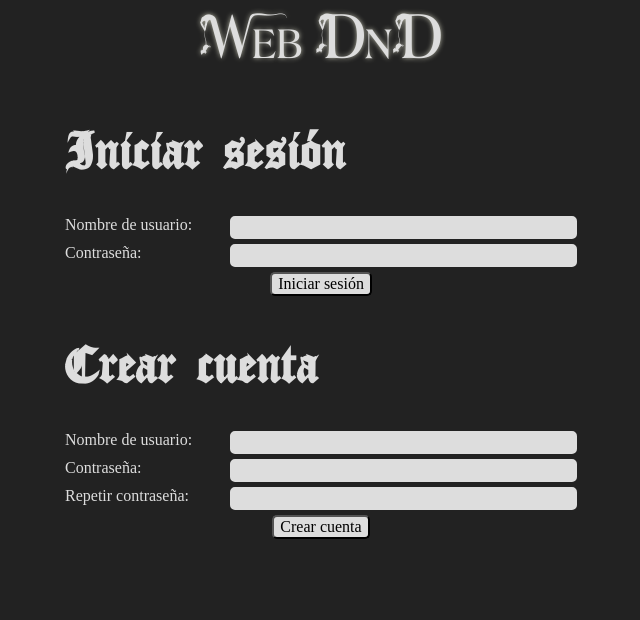
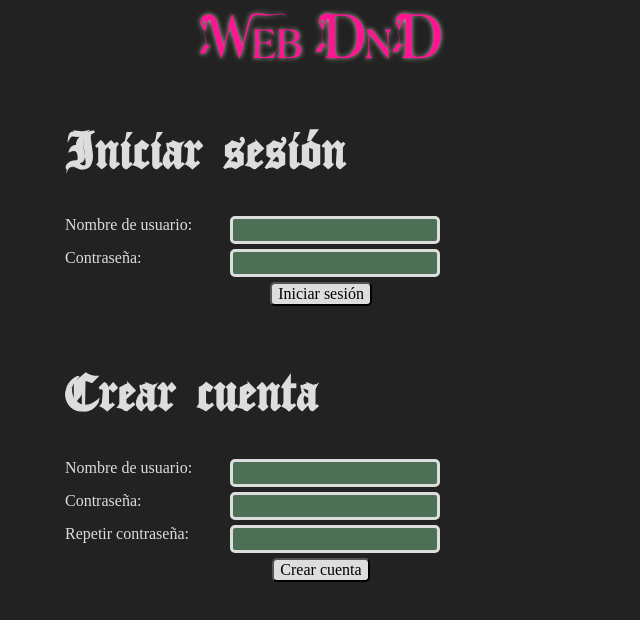
Before and after one commit to MagnoElMagnifico/web_dnd, a plain HTML site: page frontend/index.html in a window 1280 px wide. Shown: the whole page, without its empty margins (319-959 px from the left). Drawn offline with Linux system fonts and the light colour scheme.

Commit message:
haha funny

```diff
--- a/frontend/index.html
+++ b/frontend/index.html
@@ -3,37 +3,40 @@
     <head>
         <meta charset="utf-8">
         <meta name="viewport" content="width=device-width, initial-scale=1">
-        <link rel="stylesheet" href="/styles/style.css">
+        <link rel="stylesheet" href="styles/style.css">
 
-        <link rel="icon" type="image/png" sizes="32x32" href="/images/favicon-32x32.png">
-        <link rel="icon" type="image/png" sizes="16x16" href="/images/favicon-16x16.png">
+        <link rel="icon" type="image/png" sizes="32x32" href="images/favicon-32x32.png">
+        <link rel="icon" type="image/png" sizes="16x16" href="images/favicon-16x16.png">
 
         <title>Web DnD</title>
+
+
+
     </head>
     <body>
         <header>
-            <a class="logo" href="/">Web DnD</a>
+            <a class="prideLogo" href="/">Web DnD</a>
         </header>
 
         <main>
             <h1>Iniciar sesión</h1>
             <form id="login">
                 <label>Nombre de usuario:</label>
-                <input type="text" name="input-username" required>
+                <input type="text" class = "userInput" name="input-username" required>
                 <label>Contraseña:</label>
-                <input type="password" name="input-password" required>
+                <input type="password" class = "userInput" name="input-password" required>
                 <p class="inline-error" id="login-error" hidden>Ejemplo de error</p>
                 <button type="submit">Iniciar sesión</button>
             </form>
-
+            <br>
             <h1>Crear cuenta</h1>
             <form id="signup">
                 <label>Nombre de usuario:</label>
-                <input type="text" name="input-username" required>
+                <input type="text" class = "userInput"name="input-username" required>
                 <label>Contraseña:</label>
-                <input type="password" name="input-password1" required>
+                <input type="password" class = "userInput" name="input-password1" required>
                 <label>Repetir contraseña:</label>
-                <input type="password" name="input-password2" required>
+                <input type="password" class = "userInput" name="input-password2" required>
                 <p class="inline-error" id="signup-error" hidden>Ejemplo de error</p>
                 <button type="submit">Crear cuenta</button>
             </form>
--- a/frontend/styles/style.css
+++ b/frontend/styles/style.css
@@ -81,7 +81,7 @@ input:focus {
 
 input:user-invalid {
     background: #f05;
-    border: 3px solid #f05;
+    border: 3px solid #ffffff;
 }
 
 .inline-error {
@@ -91,3 +91,75 @@ input:user-invalid {
     justify-self: right;
     grid-column: 1 / span 2;
 }
+
+
+.userInput {
+    position: relative;
+    width:200px;
+    height:20px;
+    z-index: 2;
+    background: rgba(81, 121, 91, 0.9);
+    transition: background-color 0.3s ease;
+}
+
+.userInput:focus{
+    background-color: #23cb1c;
+}
+
+
+header .prideLogo{
+    margin: 0;
+
+    font-family: TheWitches;
+    font-size: 40pt;
+
+    text-decoration: none;
+    text-shadow: 0 0 5px #bba;
+    display: inline-block;
+    position: relative;
+    transition: background-color 0.3s ease;
+    animation: labelColorChange 5s infinite;
+}
+
+
+@keyframes labelColorChange {
+
+    0% {
+        color: #FF1493;
+        text-shadow: 0 0 5px #bba;
+    }
+    12.5% {
+        color: #FF0000;
+        text-shadow: 0 0 10px #bba;
+    }
+    25% {
+        color: #FFA500;
+        text-shadow: 0 0 15px #bba;
+    }
+    37.5% {
+        color: #FFFF00;
+        text-shadow: 0 0 20px #bba;
+    }
+    50% {
+        color: #7FFF00;
+        text-shadow: 0 0 25px #bba;
+    }
+    62.5% {
+        color: #00FFFF;
+        text-shadow: 0 0 20px #bba;
+    }
+    75% {
+        color: #0000FF;
+        text-shadow: 0 0 15px #bba;
+    }
+    87.5% {
+        color: #9932CC;
+        text-shadow: 0 0 10px #bba;
+    }
+
+    100% {
+        color: #FF1493;
+        text-shadow: 0 0 5px #bba;
+    }
+
+}
```
